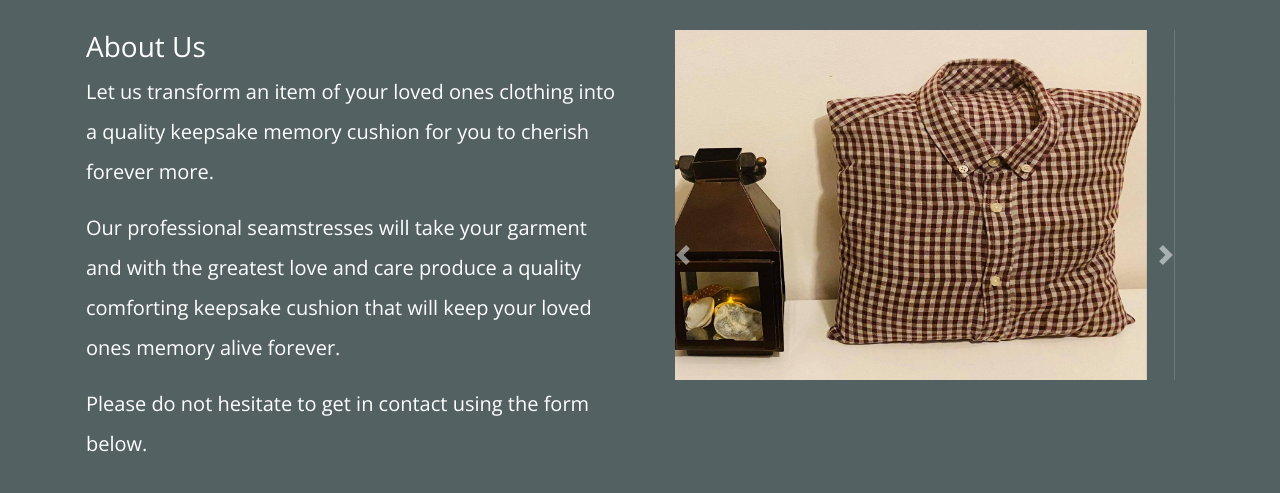
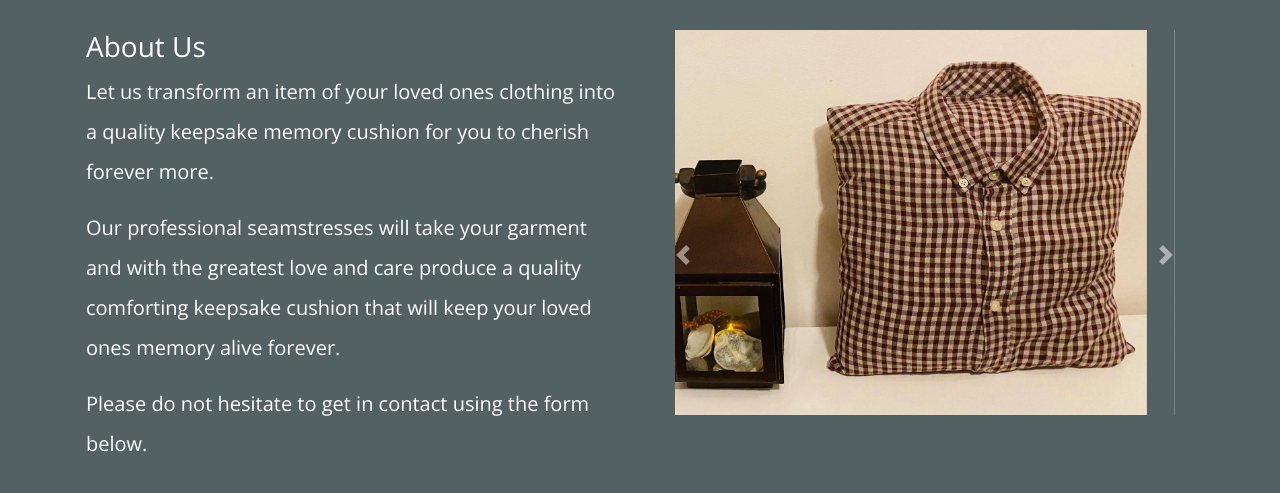
Before and after one commit to l-sturgeon/ripillows, a plain HTML site: page index.html in a window 1280 px wide. Shown: the part 802-1295 px from the top of the page. Drawn offline with nearby package versions, Linux system fonts and the light colour scheme.

Commit message:
carousel image height increased from 350 to 385

```diff
--- a/style.css
+++ b/style.css
@@ -18,7 +18,7 @@
 }
 
 .carousel-item img  {
-  height: 350px !important;
+  height: 385px !important;
 }
 
 a {
```
